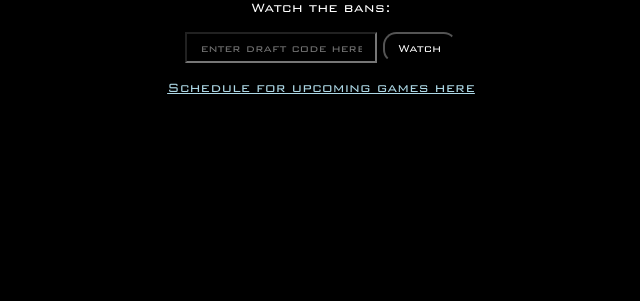
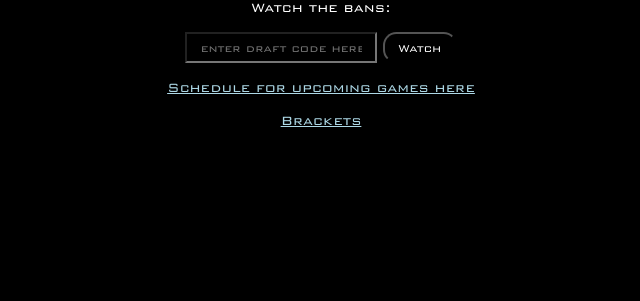
Before and after one commit to PuppySaturation/OnlyBansDraft, a Python web app: template app/web/templates/index.html in a window 1280 px wide. Shown: the part 296-597 px from the top of the page, without its empty margins (319-959 px from the left). Run offline with Jinja, Linux system fonts and the light colour scheme; the template is opened without the code that fills it, so the values that code supplies are empty.

Commit message:
add link to brackets on index.html

```diff
--- a/app/web/templates/index.html
+++ b/app/web/templates/index.html
@@ -35,6 +35,7 @@ function goWatch(){
     <input id="watch_id_input" class="input" placeholder="enter draft code here"></input>
     <button onclick="goWatch()">Watch</button>
 <p><a href="{{ url_for('static', filename='schedule.html') }}">Schedule for upcoming games here</a></p>
+    <p><a href="https://docs.google.com/spreadsheets/d/1HdPh_s5iSva8-3KFb6gZZEbSRpcwOhyAccujiqEXPhE/edit#gid=0">Brackets</a></p>
 </div>
 </body>
 </html>
```
